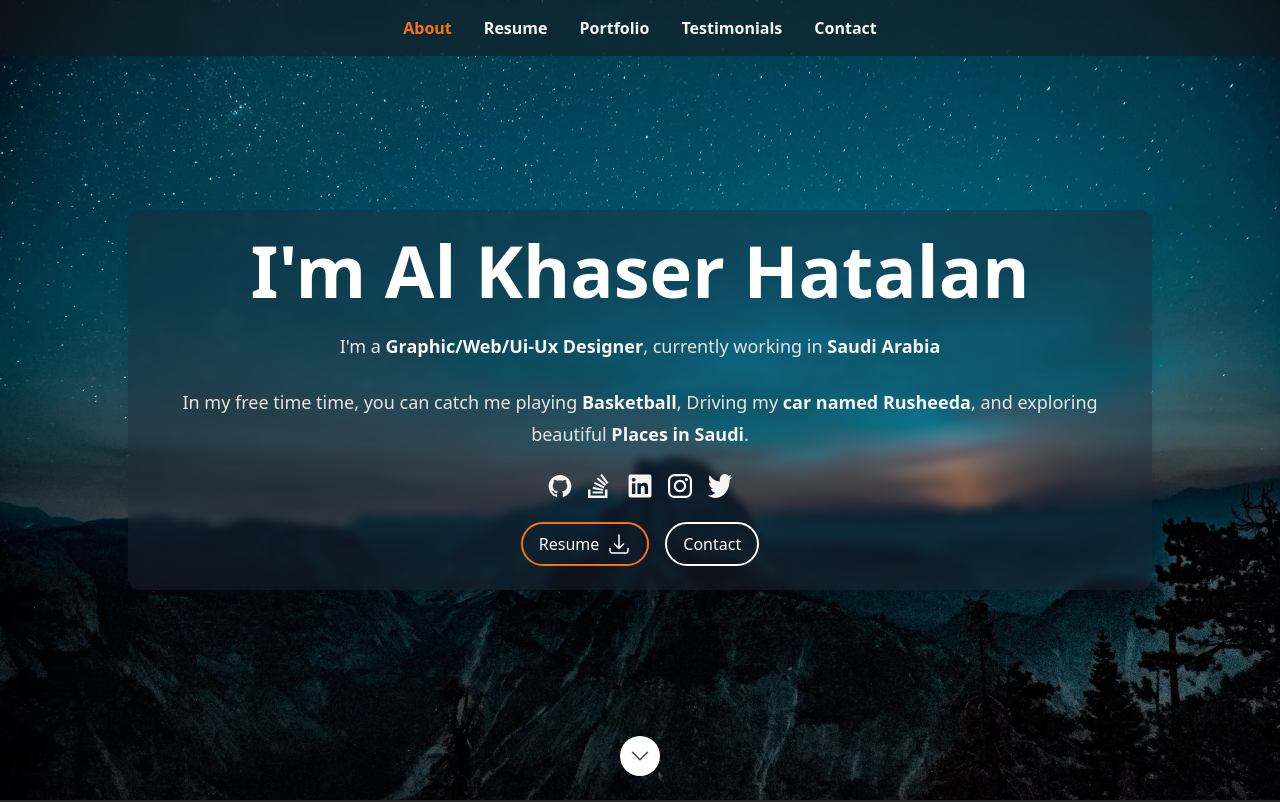
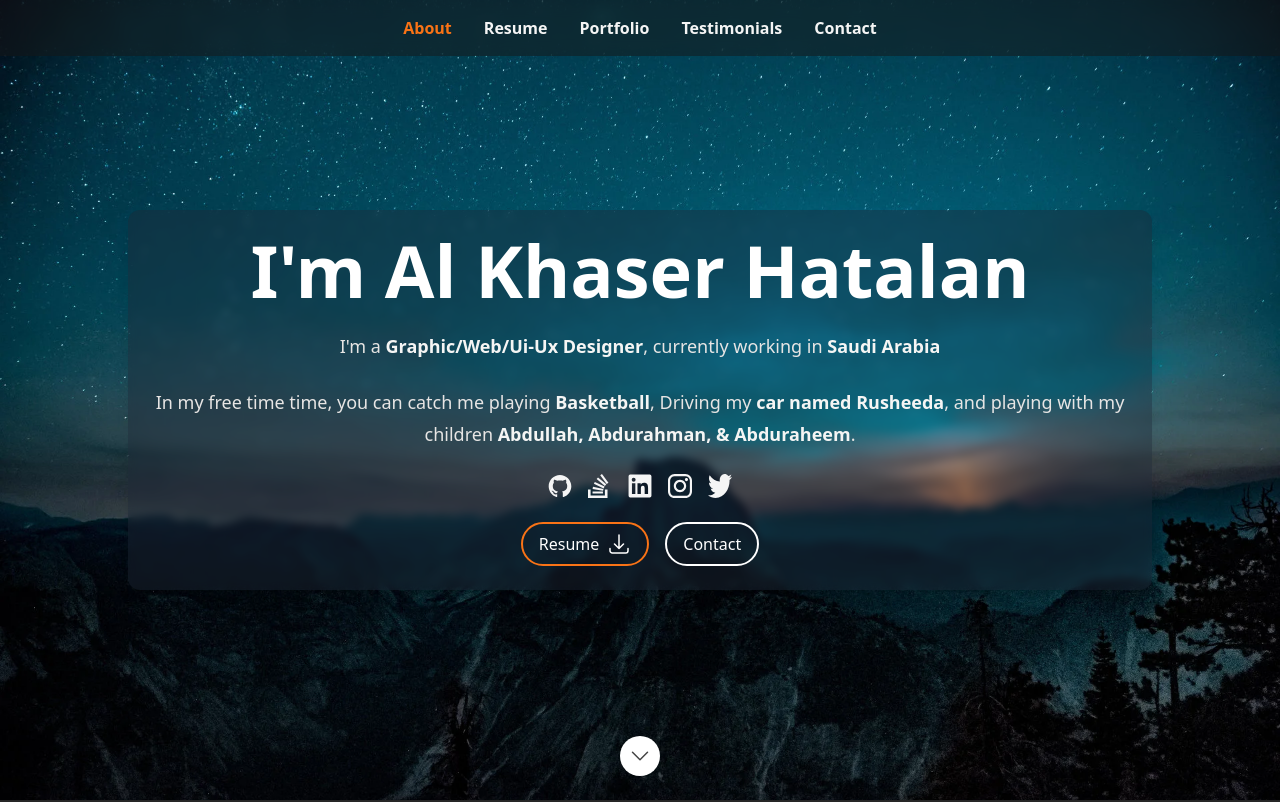
Before and after one commit to princeqhaz12/myresume, a Next.js app: page / in a window 1280 px wide. Shown: the top 802 px of the page. Built offline with nearby package versions, Linux system fonts and the light colour scheme.

Commit message:
initial commit

```diff
--- a/src/data/data.tsx
+++ b/src/data/data.tsx
@@ -82,8 +82,11 @@ export const heroData: Hero = {
         In my free time time, you can catch me playing{" "}
         <strong className="text-stone-100">Basketball</strong>, Driving my{" "}
         <strong className="text-stone-100">car named Rusheeda</strong>, and
-        exploring beautiful{" "}
-        <strong className="text-stone-100">Places in Saudi</strong>.
+        playing with my children{" "}
+        <strong className="text-stone-100">
+          Abdullah, Abdurahman, & Abduraheem
+        </strong>
+        .
       </p>
     </>
   ),
```
